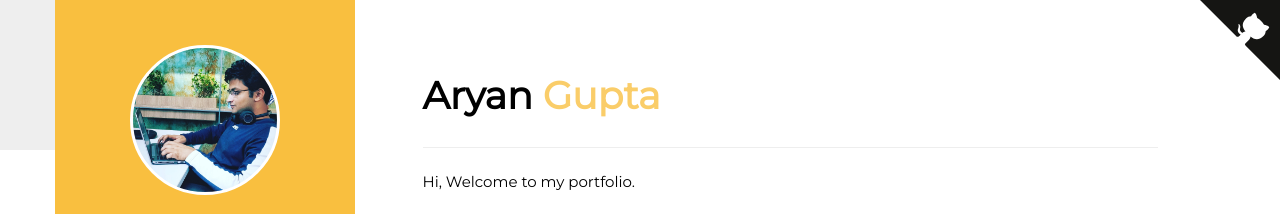
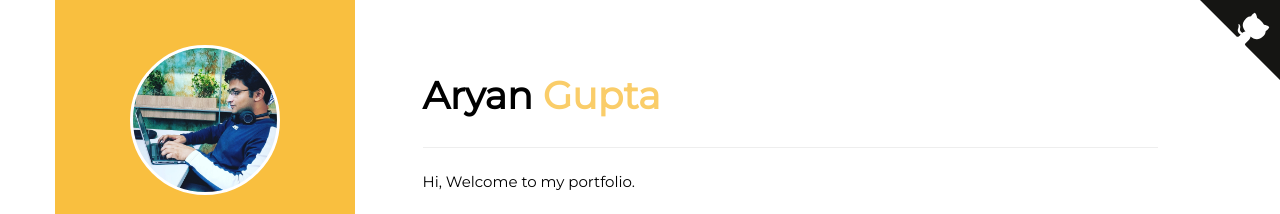
Before and after one commit to aryan16/aryan16.github.io, a plain HTML site: page index.html in a window 1280 px wide. Shown: the top 214 px of the page. Drawn offline with nearby package versions, Linux system fonts and the light colour scheme; a web font is replaced by a local one.

Commit message:
removing canvas

```diff
--- a/index.html
+++ b/index.html
@@ -34,7 +34,7 @@
        <script data-ad-client="ca-pub-4767382980457301" async src="https://pagead2.googlesyndication.com/pagead/js/adsbygoogle.js"></script>
    </head>
    <body>
-       <canvas id="canvas"></canvas>
+       <!-- <canvas id="canvas"></canvas> -->
       <div id="colorlib-page">
          <div class="container-wrap">
             <a href="#" class="js-colorlib-nav-toggle colorlib-nav-toggle" data-toggle="collapse" data-target="#navbar" aria-expanded="false" aria-controls="navbar"><i></i></a>
```
